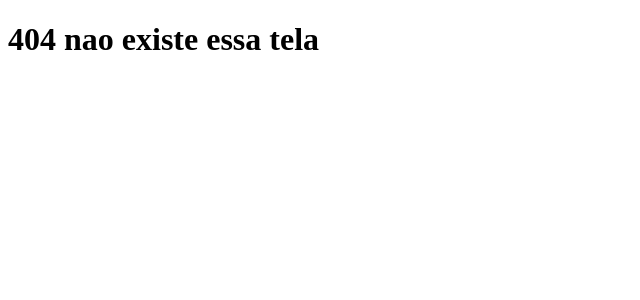
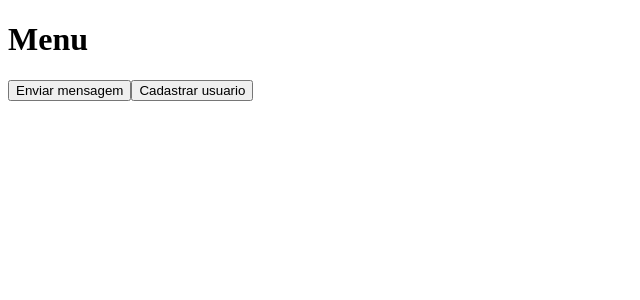
Before and after one commit to gsrcodes/provalp, a React (Create React App) app: page / in a window 1280 px wide. Before the commit this address had no page. Shown: the top 300 px of the page, without its empty margins (0-640 px from the left). Built offline with nearby package versions, Linux system fonts and the light colour scheme.

Commit message:
mudança

```diff
--- a/package.json
+++ b/package.json
@@ -2,7 +2,7 @@
   "name": "frontend",
   "version": "0.1.0",
   "private": true,
-  "homepage": "http://gsrcodes.github.io/provalp2",
+  "homepage": "http://gsrcodes.github.io/provalp",
   "dependencies": {
     "@reduxjs/toolkit": "^1.9.7",
     "@testing-library/jest-dom": "^5.17.0",
--- a/src/App.js
+++ b/src/App.js
@@ -17,7 +17,7 @@ function App() {
           <Routes>
             <Route path="/mensagem" element={<TelaMensagem />} />
             <Route path="/usuario" element={<TelaUsuario />} />
-            <Route path="/provalp2" element={<TelaMenu/>} />
+            <Route path="/" element={<TelaMenu/>} />
             <Route path="*" element={<Tela404 />} />
           </Routes>
         </BrowserRouter>
```
